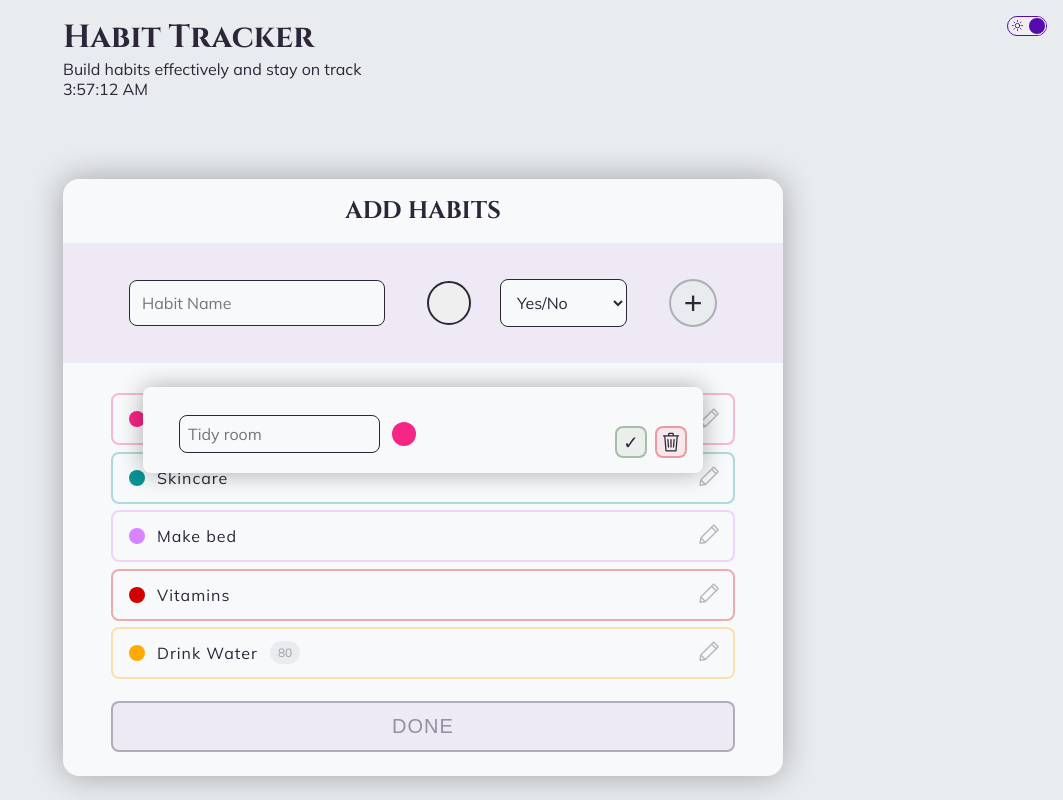
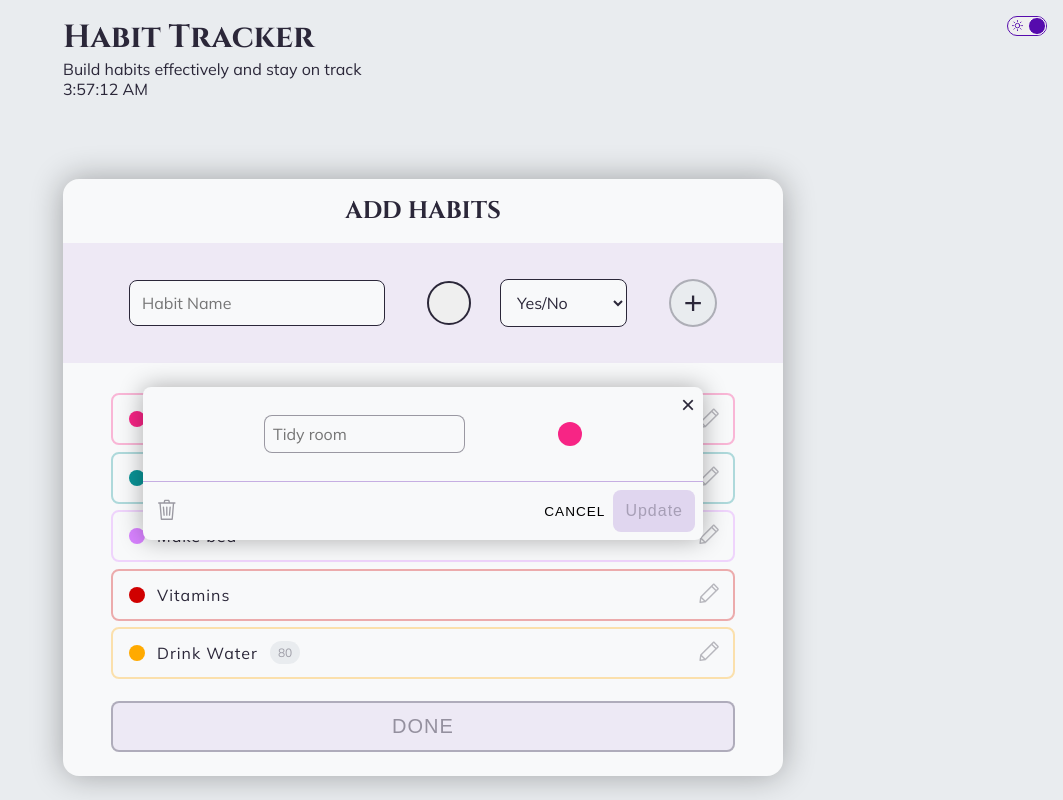
Before and after one commit to jennstirpe/habit-tracker, a React (Create React App) app: page / in a window 1280 px wide. Both pictures are taken after a click on the button 926 px from the left and 419 px from the top of the page. Shown: the whole page, without its empty margins (217-1280 px from the left). Built offline with nearby package versions, Linux system fonts and the light colour scheme.

Commit message:
Updated edit form structure and styles

```diff
--- a/src/components/main/forms/EditHabitForm.js
+++ b/src/components/main/forms/EditHabitForm.js
@@ -2,9 +2,10 @@ import { useState, useRef } from "react";
 import { StyledEditHabitForm } from "../styled/forms/EditHabitForm.styled";
 import ColorInput from "./ColorInput";
 
-export default function EditHabitForm({ habit }) {
+export default function EditHabitForm({ habit, closeEditForm }) {
+
   const [colorInputActive, setColorInputActive] = useState(false);
-  const [habitColor, setHabitColor] = useState(habit.color);
+  const [habitColor, setHabitColor] = useState("");
 
   function openColorInput(e) {
     e.preventDefault();
@@ -20,30 +21,45 @@ export default function EditHabitForm({ habit }) {
     closeColorInput()
   }
 
+  function handleCloseEditForm() {
+    closeEditForm()
+  }
+
 
   return (
     <StyledEditHabitForm>
 
+        <button onClick={handleCloseEditForm} className="close-edit-btn" aria-label="Close edit form">×</button>
 
         <div className="edit-details">
-          <input className="edit-name" type="text" placeholder={habit.name} />
-          <div onClick={openColorInput} className="edit-color" style={{"background": `${habitColor}`}}></div>
+          <div className="edit-details-group">
+            <input className="edit-name" type="text" placeholder={habit.name} />
+            <div onClick={openColorInput} className="edit-color" style={ habitColor ? {"background": `${habitColor}`} : {"background": `${habit.color}`}}></div>
+          </div>
+
+          {
+            habit.type === "quantity" && (
+              <div className="edit-quantity">
+                <label >
+                Goal Amount:
+                <input placeholder={habit.goal.amt} />
+              </label>
+              </div>
+
+            )
+          }
         </div>
-
-        {
-          habit.type === "quantity" && <input className="edit-quantity" placeholder={habit.goal.amt} />
-        }
 
         {
           colorInputActive && <ColorInput closeColorInput={closeColorInput} setSelectedColor={setSelectedColor} />
         }
 
-
         <div className="edit-btns">
-          <button className="edit-btn update">&#x2713;</button>
-          <button className="edit-btn delete">
+          <button className="edit-btn delete" aria-label="Delete habit">
             <svg id="i-trash" xmlns="http://www.w3.org/2000/svg" viewBox="0 0 32 32"  fill="none" stroke="#000" strokeLinecap="round" strokeLinejoin="round" strokeWidth="2"><path d="M28 6 L6 6 8 30 24 30 26 6 4 6 M16 12 L16 24 M21 12 L20 24 M11 12 L12 24 M12 6 L13 2 19 2 20 6" /></svg>
           </button>
+          <button onClick={handleCloseEditForm} className="edit-btn cancel">Cancel</button>
+          <button className="edit-btn update">Update</button>
         </div>
 
     </StyledEditHabitForm>
--- a/src/components/main/forms/InitialSetupForm.js
+++ b/src/components/main/forms/InitialSetupForm.js
@@ -64,10 +64,14 @@ export default function InitialSetupForm() {
   }
 
 
-  function toggleEditForm(habit) {
+  function openEditForm(habit) {
     setEditHabit(habit);
     setEditFormActive(true);
     console.log(habit)
+  }
+
+  function closeEditForm() {
+    setEditFormActive(false);
   }
 
 
@@ -89,7 +93,7 @@ export default function InitialSetupForm() {
                     {
                       habit.type === "quantity" && <p className="temp-list-item-details">{habit.goal.amt}</p>
                     }
-                    <button onClick={() => toggleEditForm(habit)} className="temp-list-item-btn" aria-label="edit">
+                    <button onClick={() => openEditForm(habit)} className="temp-list-item-btn" aria-label="edit">
                       <svg width="512" height="512" viewBox="0 0 512 512" fill="none" xmlns="http://www.w3.org/2000/svg"><path fillRule="evenodd" clipRule="evenodd" d="M343.029 42.3419C352.402 32.9693 367.598 32.9694 376.971 42.3419L469.657 135.028C479.029 144.401 479.029 159.597 469.657 168.969L179.462 459.164C179.006 459.633 178.521 460.073 178.011 460.482C176 462.099 173.688 463.158 171.283 463.66C170.898 463.741 170.509 463.808 170.115 463.86L50.1148 479.86C45.175 480.519 40.2103 478.838 36.6864 475.314C33.1626 471.79 31.4819 466.826 32.1405 461.886L48.1164 342.066C48.5312 338.637 50.0545 335.317 52.6863 332.685L343.029 42.3419ZM393.372 199.999L167.999 425.372L86.6267 344L312 118.627L393.372 199.999ZM416 177.372L441.373 151.999L360 70.6262L334.627 95.9992L416 177.372ZM75.5807 378.208L66.6251 445.376L133.792 436.42L75.5807 378.208Z" fill="black"/></svg>
                     </button>
                     </li>
@@ -98,7 +102,7 @@ export default function InitialSetupForm() {
             </ul>
 
               {
-              editFormActive && <EditHabitForm habit={editHabit} />
+              editFormActive && <EditHabitForm habit={editHabit} closeEditForm={closeEditForm} />
               }
 
 
--- a/src/components/main/styled/forms/EditHabitForm.styled.js
+++ b/src/components/main/styled/forms/EditHabitForm.styled.js
@@ -3,23 +3,37 @@ import styled from "styled-components";
 export const StyledEditHabitForm = styled.div`
     box-shadow: 0 0 1.5rem ${({theme}) => theme.colors.boxShadow}50;
     border-radius: .5rem;
-    display: flex;
-    flex-direction: column;
-    align-items: center;
-    padding: 1rem 1rem .5rem 1rem;
     position: absolute;
     left: 0;
     right: 0;
     margin: 0 auto;
-    width: 20rem;
+    width: 22.5rem;
     background: ${({theme}) => theme.colors.bgSecondary};
 
-    .edit-name, .edit-quantity {
+    .close-edit-btn {
+        position: absolute;
+        right: .5rem;
+        top: .25rem;
+        font-size: 1.5rem;
+        color: ${({theme}) => theme.colors.textMain};
+        background: ${({theme}) => theme.colors.bgSecondary};
+        border: none;
+        transition: all 200ms linear;
+
+        &:hover {
+            cursor: pointer;
+            color: ${({theme}) => theme.colors.accentMain}50;
+        }
+    }
+
+    .edit-details {
+        padding: 1rem;
+
+        .edit-name, .edit-quantity input {
             padding: .5rem;
-        margin: .25rem .75rem;
             font-size: 1rem;
             border-radius: .5rem;
-        border: 1px solid ${({theme}) => theme.colors.textMain};
+            border: 1px solid ${({theme}) => theme.colors.textMain}75;
             font-family: ${({theme}) => theme.fonts.mainText};
             color: ${({theme}) => theme.colors.textMain};
             background: ${({theme}) => theme.colors.bgSecondary};
@@ -41,77 +55,109 @@ export const StyledEditHabitForm = styled.div`
             }
         }
 
-    .edit-details {
-        padding: .5rem;
+        .edit-details-group {
             display: flex;
+            justify-content: space-evenly;
             align-items: center;
-        justify-content: space-between;
+            padding: .75rem;
+        }
 
         .edit-color {
             height: 1.5rem;
             width: 1.5rem;
             border-radius: 50%;
+
+            &:hover {
+                cursor: pointer;
+                opacity: .75;
             }
         }
 
         .edit-quantity {
-        width: 5rem;
-    }
-
-    .edit-btns {
-        margin-top: 1rem;
-        margin-left: auto;
+            padding: .5rem;
             display: flex;
-        justify-content: space-between;
-        align-items: center;
-        width: 4.5rem;
-
-        .edit-btn {
-            height: 2rem;
-            width: 2rem;
-            padding: .25rem;
-            font-size: 1.15rem;
-            color: ${({theme}) => theme.colors.textMain};
-            transition: all 150ms linear;
+            justify-content: center;
             border-radius: .5rem;
 
-            &.update {
-                border: 2px solid ${({theme}) => theme.colors.success}75;
-                background: ${({theme}) => theme.colors.success}15;
+            label {
+                color: ${({theme}) => theme.colors.textMain}75;
 
-                &:hover {
-                    cursor: pointer;
-                    background: ${({theme}) => theme.colors.success}75;
-                    color: #fff;
-                    box-shadow: 0 0 1.5rem ${({theme}) => theme.colors.bgMain};
-                }
-            }
-
-            &.delete {
-                border: 2px solid ${({theme}) => theme.colors.danger}75;
-                background: ${({theme}) => theme.colors.danger}15;
-
-                svg {
-                    stroke: ${({theme}) => theme.colors.textMain};
-                }
-
-                &:hover {
-                    cursor: pointer;
-                    background: ${({theme}) => theme.colors.danger}75;
-                    box-shadow: 0 0 1.5rem ${({theme}) => theme.colors.bgMain};
-
-                    svg {
-                        stroke: #fff;
-                    }
+                input {
+                    margin-left: .5rem;
+                    width: 5rem;
                 }
             }
         }
     }
 
+    .edit-btns {
+        display: flex;
+        justify-content: space-between;
+        align-items: center;
+        width: 100%;
+        padding: .5rem;
+        border-top: 1px solid ${({theme}) => theme.colors.accentMain}50;
+
+        .cancel, .update {
+            transition: all 150ms linear;
+            letter-spacing: 1px;
+        }
+
+        .cancel {
+            background: none;
+            border: none;
+            text-transform: uppercase;
+            font-size: .85rem;
+            padding: .5rem;
+
+            &:hover {
+                cursor: pointer;
+                color: ${({theme}) => theme.colors.accentMain}50;
+            }
+        }
+
+        .update {
+            background: ${({theme}) => theme.colors.accentMain}25;
+            border:none;
+            border-radius: .5rem;
+            color: ${({theme}) => theme.colors.textMain}50;
+            font-size: 1rem;
+            padding: .75rem;
+
+            &:hover {
+                cursor: pointer;
+                background: ${({theme}) => theme.colors.accentMain}50;
+                color: #fff;
+            }
+        }
+
+        .delete {
+            height: 2rem;
+            width: 2rem;
+            border: none;
+            background: ${({theme}) => theme.colors.bgSecondary};
+            margin-right: auto;
+
+            svg {
+                height: 1.35rem;
+                stroke: ${({theme}) => theme.colors.textMain}75;
+                transition: all 150ms linear;
+            }
+
+            &:hover {
+                cursor: pointer;
+
+                svg {
+                    stroke: ${({theme}) => theme.colors.danger};
+                }
+            }
+        }
+
+    }
+
     @media (min-width: 768px) {
         flex-direction: row;
         width: 35rem;
-
     }
 
 `;
```
Lines whose indentation alone changed are shown as unchanged.
